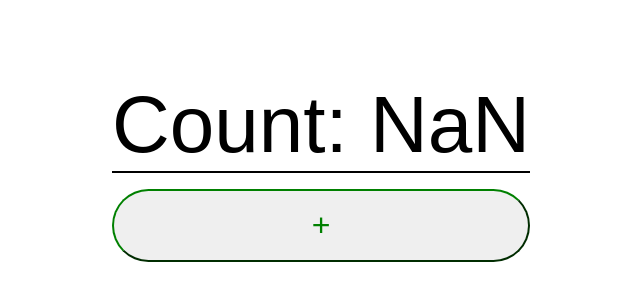
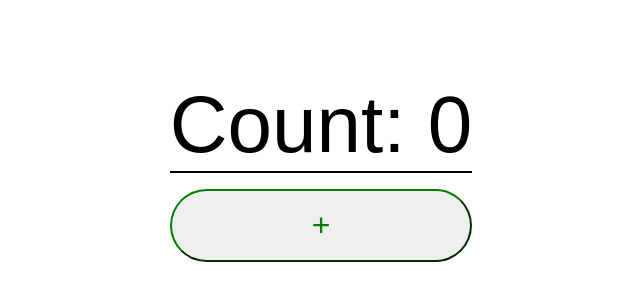
Before and after one commit to aabdelre/light-hall-tasks, a React (Create React App) app: page / in a window 1280 px wide. Shown: the part 230-530 px from the top of the page, without its empty margins (319-959 px from the left). Built offline with nearby package versions, Linux system fonts and the light colour scheme.

Commit message:
reload bug fixed

```diff
--- a/src/App.js
+++ b/src/App.js
@@ -3,15 +3,16 @@ import './App.css';
 
 function App() {
   //localStorage.clear();
-  var [number, setCount] = useState(parseInt(localStorage.getItem("count")) + 1);
-  if(isNaN(localStorage.getItem("count"))) {
-    number = 0;
+  var [number, setCount] = useState(0);
+  if(localStorage.getItem("count")) {
+    number = parseInt(localStorage.getItem("count"));
   }
 
   function increment () {
-      setCount(number)
-      localStorage.setItem("count", number);
-      setCount(parseInt(number) + 1);
+      //setCount(number)
+      //localStorage.setItem("count", number);
+      number++;
+      setCount(parseInt(number));
       localStorage.setItem("count", number);
       console.log(number);
   };
```
